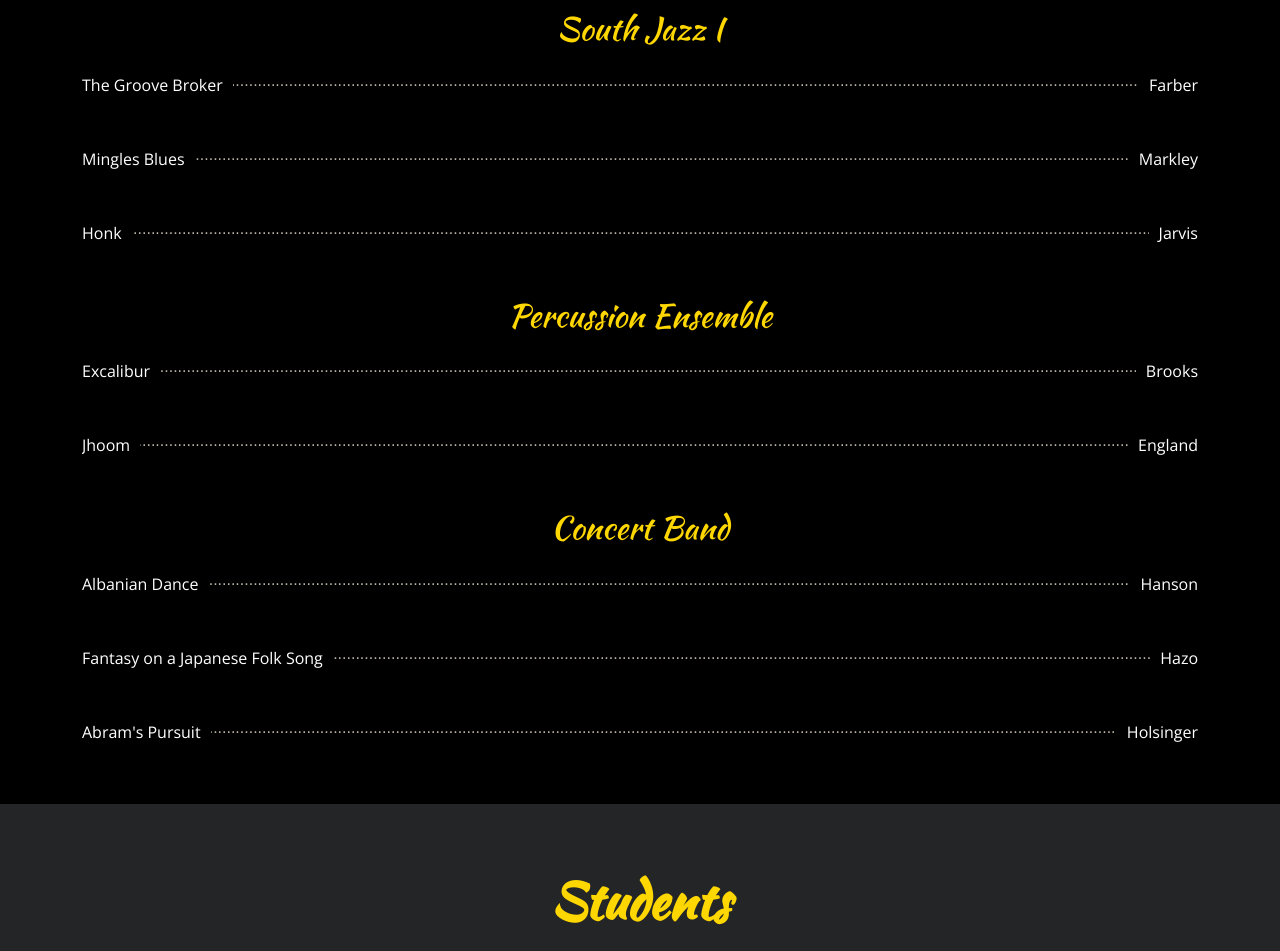
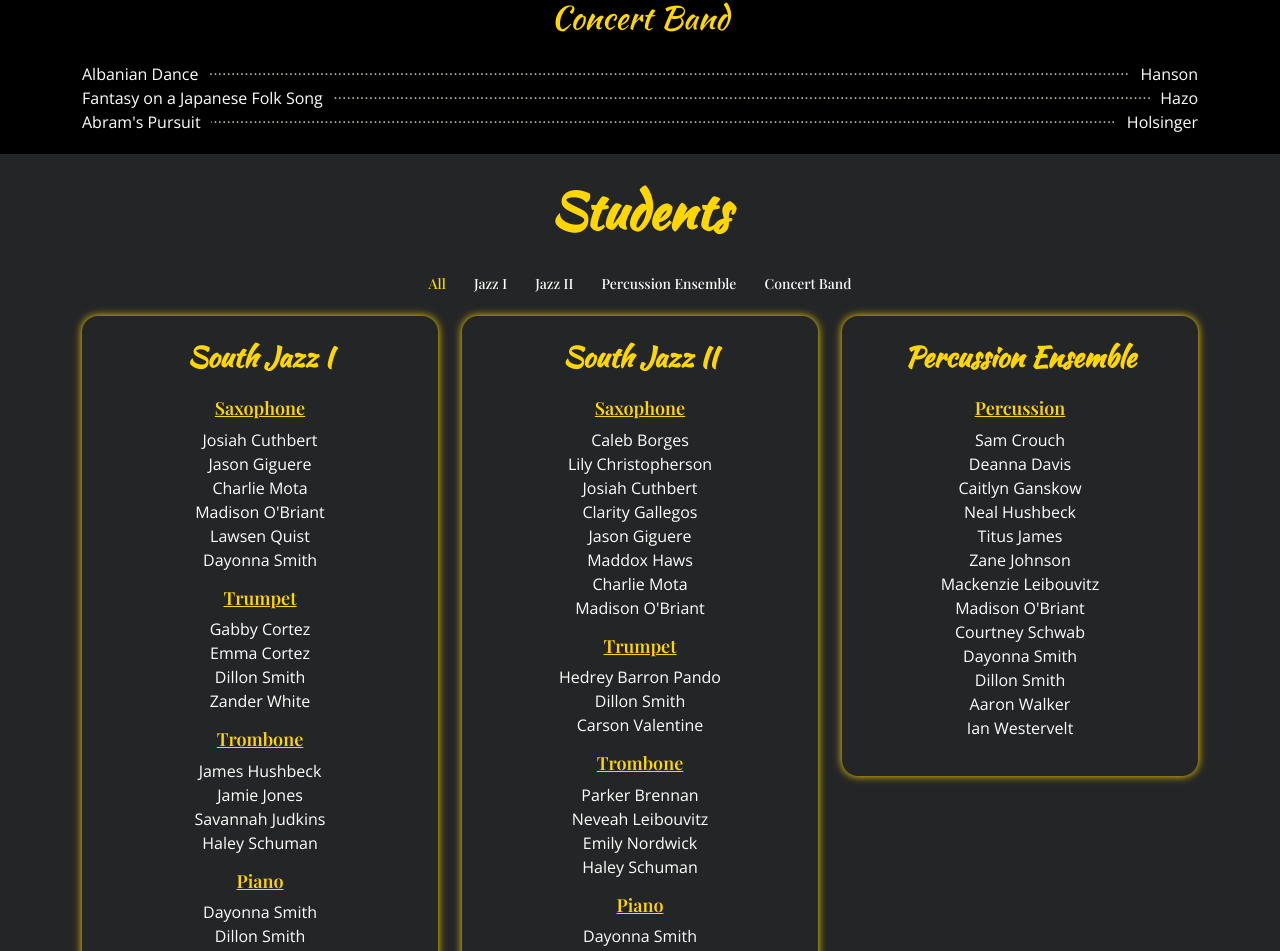
Before and after one commit to btschu/2023-spring-concert-south-band, a plain HTML site: page index.html in a window 1280 px wide. Shown: the part 1303-2254 px from the top of the page. Drawn offline with nearby package versions, Linux system fonts and the light colour scheme; a web font is replaced by a local one.

Commit message:
spacing and box shadow adjustments

```diff
--- a/assets/css/style.css
+++ b/assets/css/style.css
@@ -611,7 +611,7 @@ h6 {
 # Sections General
 --------------------------------------------------------------*/
 section {
-  padding: 60px 0;
+  padding: 20px 0;
   overflow: hidden;
 }
 
@@ -620,7 +620,7 @@ section {
 }
 
 .section-title {
-  padding-bottom: 40px;
+  padding-bottom: 20px;
 }
 
 .section-title h2 {
@@ -628,7 +628,7 @@ section {
   font-weight: 500;
   padding: 0;
   line-height: 1px;
-  margin: 0 0 5px 0;
+  /* margin: 0 0 5px 0; */
   letter-spacing: 2px;
   text-transform: uppercase;
   color: #aaaaaa;
@@ -709,10 +709,10 @@ section {
   padding: 20px;
   text-align: center;
   margin: 15px 0;
-  /* box-shadow: 0 0 1rem 0 rgba(0, 0, 0, 0.2); */
-  box-shadow: inset 0 3px 6px rgba(0,0,0,0.16), 0 4px 6px rgba(0,0,0,0.45) !important;
+  box-shadow: 0 0 .5rem 0 gold;
+  /* box-shadow: inset 0 3px 8px gold !important; */
   /* background: black !important; */
-  /* border-radius: 16px !important; */
+  border-radius: 16px !important;
   transition: all ease-in-out 0.3s;
 }
 
@@ -808,9 +808,9 @@ section {
   margin-right: 0;
 }
 
-.program .program-item {
+/* .program .program-item {
   margin-top: 50px;
-}
+} */
 
 .program .program-content {
   /* margin-left: 300px; */
```
